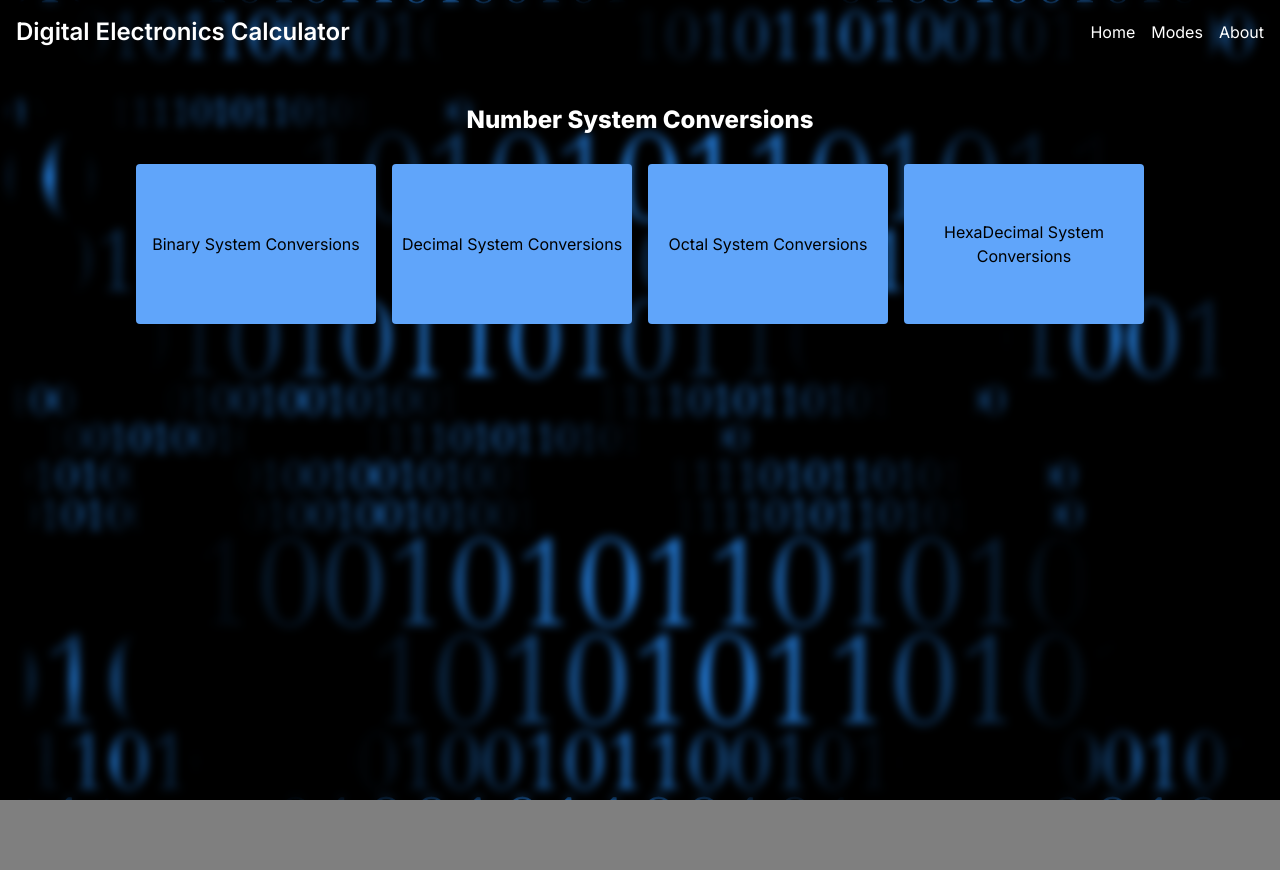
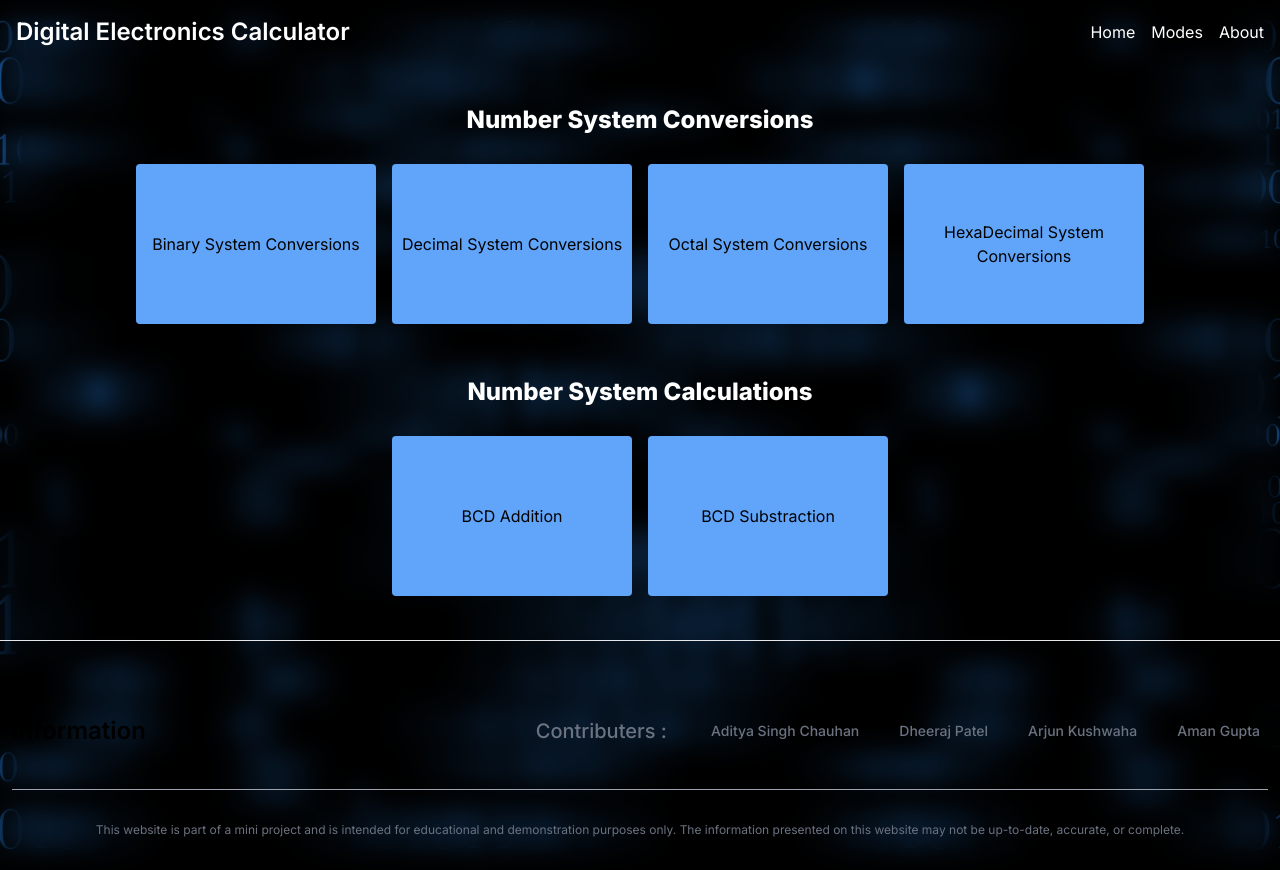
Before and after one commit to adityach0uhan/DigitalElectronicsConverter, a Next.js app: page / in a window 1280 px wide. Before the commit the page ends 800 px from the top, so only its background shows below. Built offline with nearby package versions, Linux system fonts and the light colour scheme.

Commit message:
Footer done

```diff
--- a/app/Footer.jsx
+++ b/app/Footer.jsx
@@ -2,9 +2,39 @@ import React from 'react';
 
 const Footer = () => {
     return (
-        <footer className="footer text-white bg-black-700 mt-10">
-            <p className='text-center'> </p>
+
+        <footer className="">
+             <hr className="my-6 border-gray-200 sm:mx-auto dark:border-gray-700 lg:my-8" />
+            <div className="w-full max-w-screen-xl mx-auto p-3 md:py-8">
+                <div className="sm:flex sm:items-center sm:justify-between">
+                    <a href="/" className="flex items-center mb-4 sm:mb-0">
+                        <span className="self-center text-2xl font-semibold md:whitespace-nowrap dark:text-white">Information</span>
+                    </a>
+                    <ul className="flex flex-wrap items-center mb-6 text-sm font-medium text-gray-500 sm:mb-0 dark:text-gray-400">
+                        <li className='m-3'>
+                            <a href="/" className="mr-4 text-xl  md:mr-6 ">Contributers :</a>
+                        </li>
+                        <li className='m-2'>
+                            <a href="https://github.com/adityach0uhan/adityach0uhan" className="mr-4 hover:text-white md:mr-6 ">Aditya Singh Chauhan</a>
+                        </li>
+                        <li className='m-2'>
+                            <a href="https://github.com/dheeraj4200" className="mr-4 hover:underline md:mr-6 hover:text-white">Dheeraj Patel</a>
+                        </li>
+                        <li className='m-2'>
+                            <a href="https://github.com/Arjun-project" className="mr-4 hover:underline md:mr-6 hover:text-white">Arjun Kushwaha</a>
+                        </li>
+                        <li className='m-2' >
+                            <a href="https://github.com/Aman140404" className="hover:underline hover:text-white">Aman Gupta</a>
+                        </li>
+                    </ul>
+                </div>
+                <hr className="my-6 border-gray-400 sm:mx-auto dark:border-gray-700 lg:my-8" />
+                <span className="block text-xs text-gray-500 sm:text-center dark:text-gray-400">This website is part of a mini project and is intended for educational and demonstration purposes only. The information presented on this website may not be up-to-date, accurate, or complete.</span>
+            </div>
         </footer>
+
+
+
     );
 }
 
--- a/app/globals.css
+++ b/app/globals.css
@@ -4,14 +4,14 @@
 @import "~font-awesome/css/font-awesome.css";
 
 body {
-    height: 100vh;
+    height:max-content;
     width: 100vw;
     background-image: url(../public/1bg.jpeg);
-    background-size:cover;
+    background-size:contain;
     background-position: center;
-    background-repeat: no-repeat;
+    background-repeat:repeat;
     background-color: rgba(0, 0, 0, 0.5);
-    backdrop-filter: blur(5px);
+    backdrop-filter: blur(13px);
 }
 .centertheText{
 
@@ -20,5 +20,4 @@ body {
     align-items: center;
     justify-content: center;
 
-
 }
--- a/app/page.jsx
+++ b/app/page.jsx
@@ -21,10 +21,38 @@ export default function Home() {
 
           <Link href="/Hexadecimal"><div className='centertheText w-32 h-40 text-center md:w-60 hover:bg-violet-600 my-2 mx-2 bg-blue-400 rounded'>HexaDecimal System Conversions</div></Link>
 
+        </div>
+      </div>
 
+
+      <div className='flex flex-row bg-black-900 flex-wrap'>
+        <div className='m-auto text-white text-l md:text-2xl font-extrabold my-10 text-bold mb-4'>Number System Calculations</div>
+        <div className=" w-full justify-center py-1 align-center flex flex-wrap">
+
+          <Link href="/"><div className='centertheText w-32 h-40 text-center md:w-60 hover:bg-violet-600 my-2 mx-2 bg-blue-400 rounded'>BCD Addition</div></Link>
+
+          <Link href="/"><div className='centertheText w-32 h-40 text-center md:w-60 hover:bg-violet-600 my-2 mx-2 bg-blue-400 rounded'>BCD Substraction </div></Link>
 
         </div>
       </div>
+
+
+
+
+
+
+
+
+
+
+
+
+
+
+
+
+
+
     </>
 
 
```
